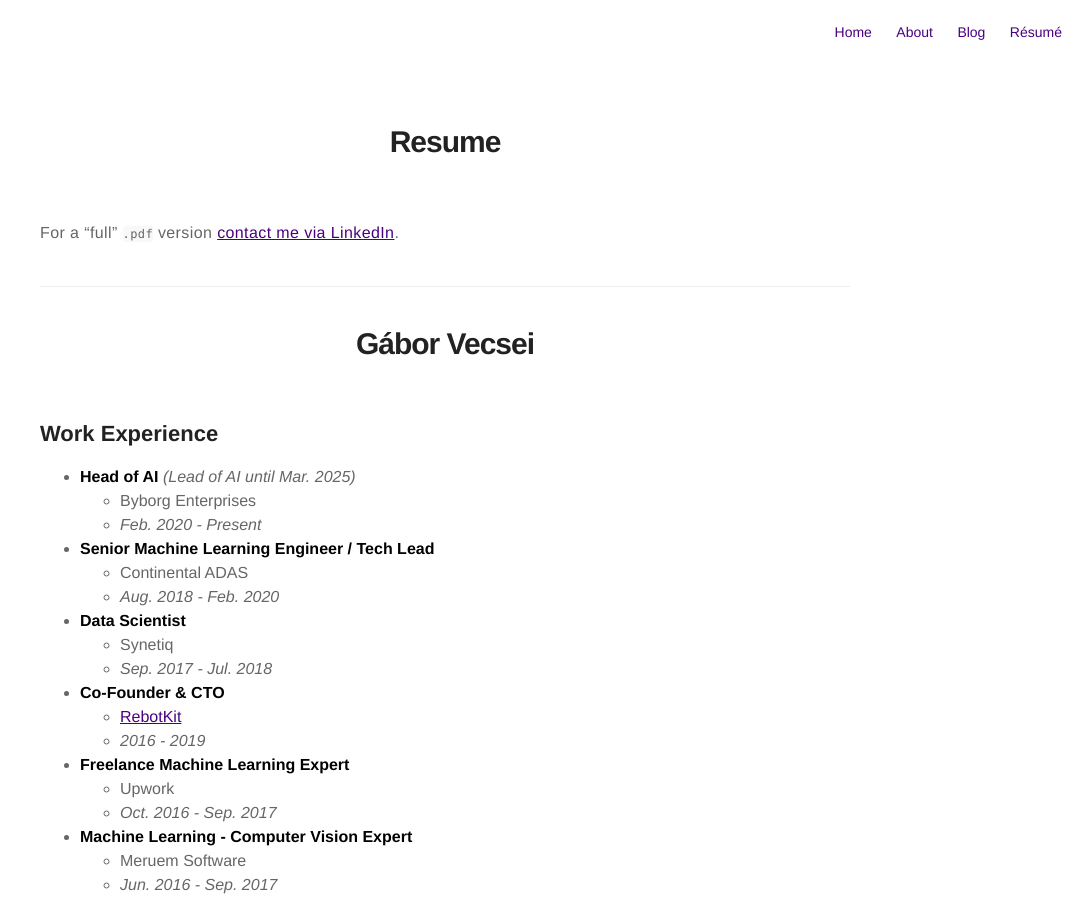
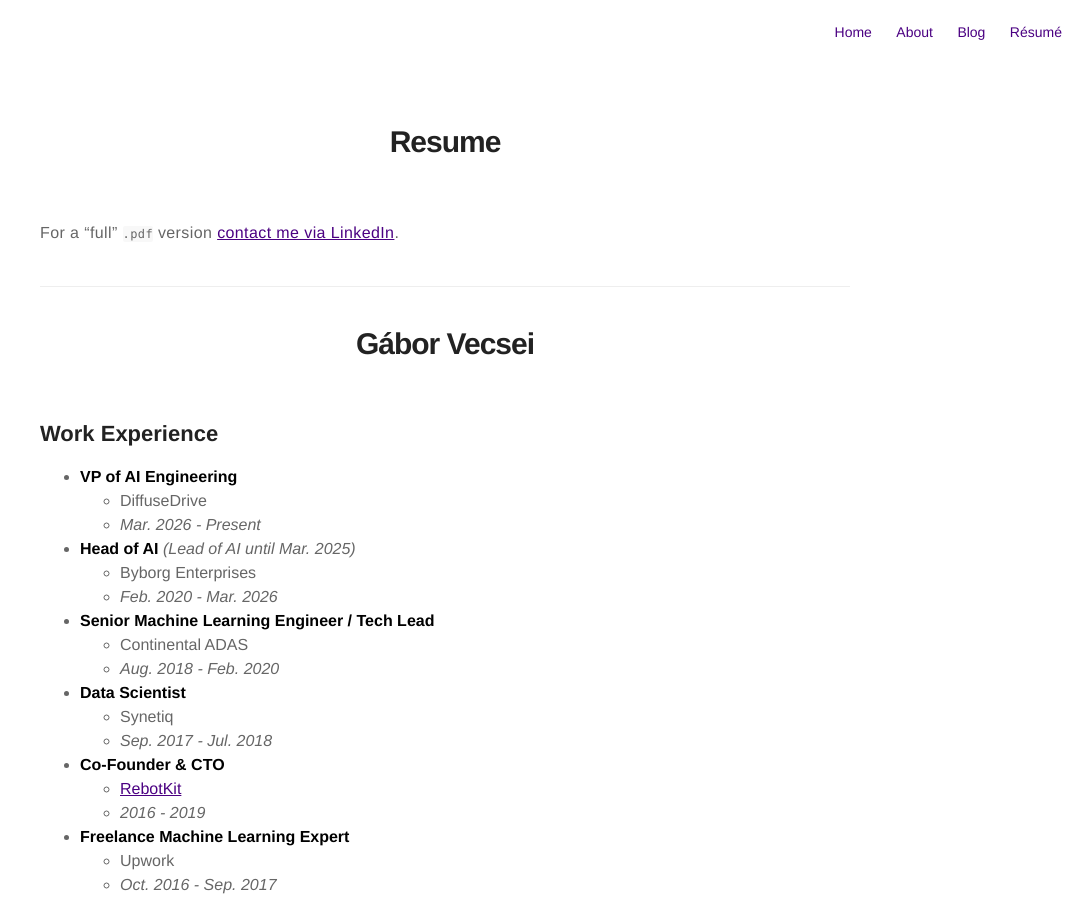
Before and after one commit to gaborvecsei/gaborvecsei.github.io, a Jekyll site: the page built from resume.md, in a window 1280 px wide and 900 px high. Shown: the whole window, without its empty margins (195-1280 px from the left). Built offline with Jekyll 4.4.1, drawn with Linux system fonts in a browser that asks for light colours.

Commit message:
resume change

```diff
--- a/resume.md
+++ b/resume.md
@@ -13,9 +13,12 @@
 
 ## Work Experience
 
+- **VP of AI Engineering**
+    - DiffuseDrive
+    - _Mar. 2026 - Present_
 - **Head of AI** _(Lead of AI until Mar. 2025)_
   - Byborg Enterprises
-  - _Feb. 2020 - Present_
+  - _Feb. 2020 - Mar. 2026_
 - **Senior Machine Learning Engineer / Tech Lead**
   - Continental ADAS
   - _Aug. 2018 - Feb. 2020_
```
